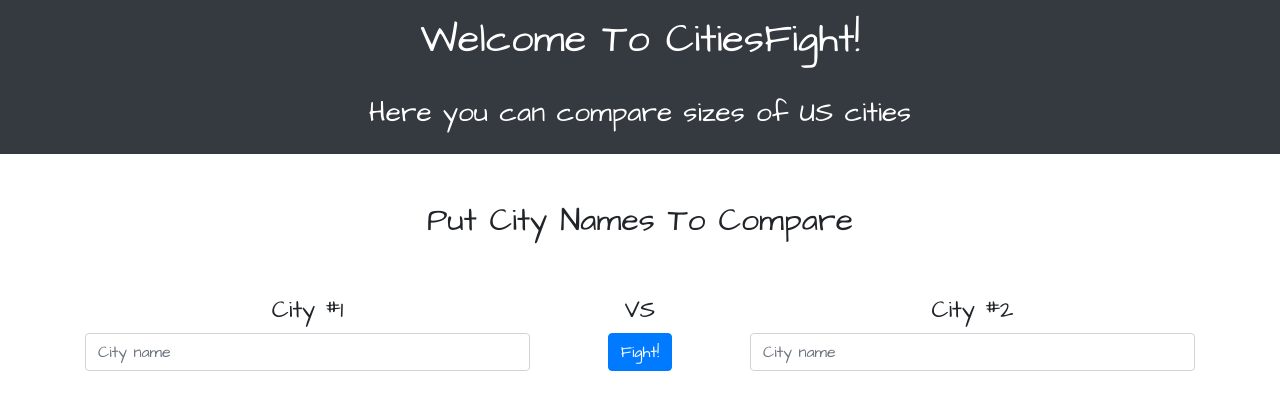
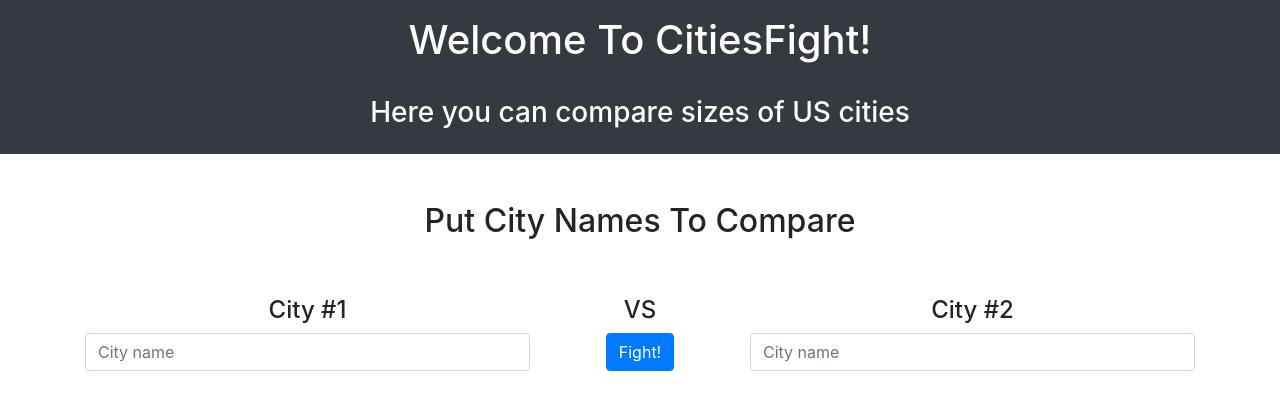
Before and after one commit to GMatorin/CitiesFight, a website: page src/index.html in a window 1280 px wide. Drawn offline with nearby package versions, Linux system fonts and the light colour scheme; no server answers.

Commit message:
Changed font family

```diff
--- a/src/style.css
+++ b/src/style.css
@@ -1,5 +1,5 @@
 body {
-    font-family: 'Architects Daughter', cursive;
+    font-family: 'inter', Arial, Helvetica, sans-serif;
 }
 
 .suggestions {
```
